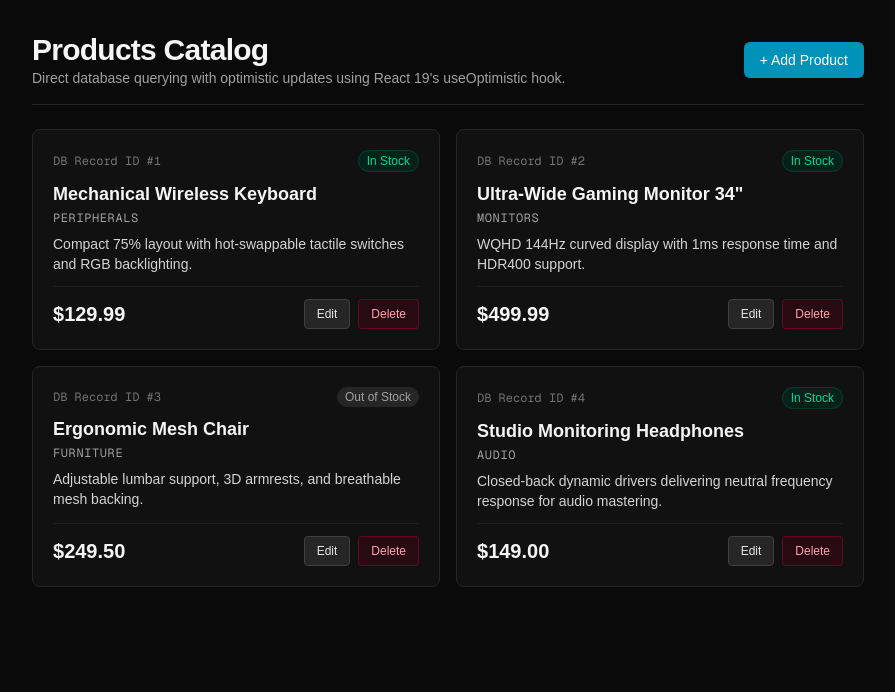
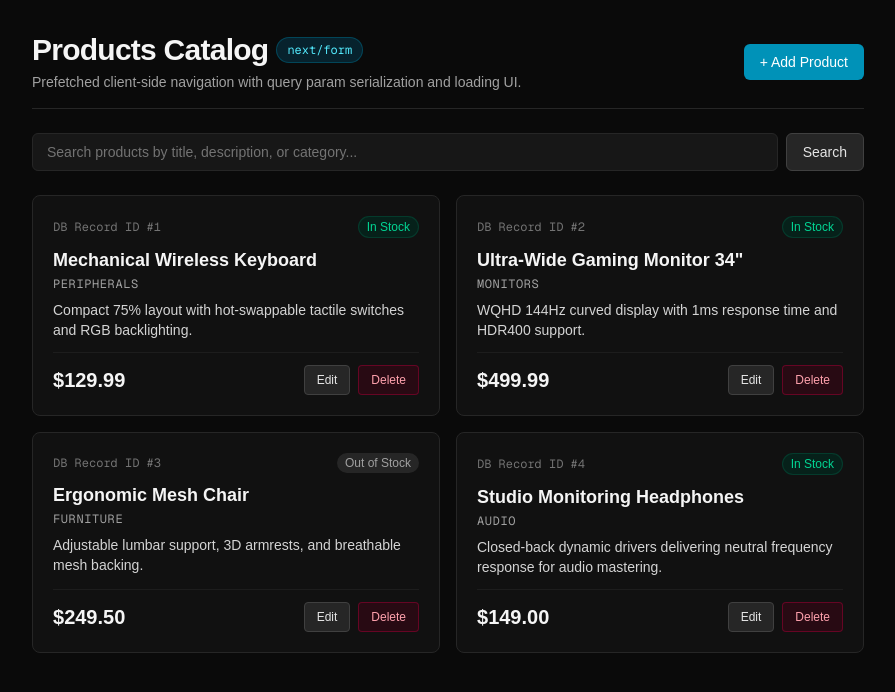
Before and after one commit to Nisarg-jain/data-fetching-demo, a Next.js app: page /products-db in a window 1280 px wide. Shown: the top 692 px of the page, without its empty margins (192-1087 px from the left). Built offline with nearby package versions, Linux system fonts and the light colour scheme.

Commit message:
feat(next-form): implement client-side prefetching search using next/form component

```diff
--- /dev/null
+++ b/app/components/search.tsx
@@ -0,0 +1,23 @@
+import Form from "next/form";
+
+export function Search({ initialQuery }: { initialQuery?: string }) {
+  return (
+    <Form action="/products-db" className="flex items-center gap-2 w-full">
+      <div className="relative flex-1">
+        <input
+          type="text"
+          name="query"
+          defaultValue={initialQuery || ""}
+          placeholder="Search products by title, description, or category..."
+          className="w-full px-3.5 py-2 text-sm bg-neutral-900 border border-neutral-800 rounded-md text-neutral-100 placeholder-neutral-500 focus:outline-none focus:border-cyan-500 transition-colors"
+        />
+      </div>
+      <button
+        type="submit"
+        className="px-4 py-2 text-sm font-medium bg-neutral-800 hover:bg-neutral-700 text-neutral-200 border border-neutral-700 rounded-md transition-colors cursor-pointer"
+      >
+        Search
+      </button>
+    </Form>
+  );
+}
--- a/app/products-db/db.ts
+++ b/app/products-db/db.ts
@@ -42,7 +42,6 @@ const initialProducts: Product[] = [
   },
 ];
 
-// Global persistence for dev server hot-reloads
 const globalForProducts = globalThis as unknown as {
   productsTable: Product[] | undefined;
 };
@@ -54,9 +53,20 @@ if (process.env.NODE_ENV !== "production") {
   globalForProducts.productsTable = productsTable;
 }
 
-export async function getProductsFromDB(): Promise<Product[]> {
-  await new Promise((resolve) => setTimeout(resolve, 300));
-  return productsTable;
+// Accepts an optional query to filter results
+export async function getProductsFromDB(query?: string): Promise<Product[]> {
+  await new Promise((resolve) => setTimeout(resolve, 400));
+  if (!query || query.trim() === "") {
+    return productsTable;
+  }
+
+  const lowerQuery = query.toLowerCase().trim();
+  return productsTable.filter(
+    (product) =>
+      product.title.toLowerCase().includes(lowerQuery) ||
+      product.description.toLowerCase().includes(lowerQuery) ||
+      product.category.toLowerCase().includes(lowerQuery)
+  );
 }
 
 export async function getProductById(id: number): Promise<Product | undefined> {
--- /dev/null
+++ b/app/products-db/loading.tsx
@@ -0,0 +1,35 @@
+export default function ProductsLoading() {
+  return (
+    <div className="p-8 max-w-4xl mx-auto space-y-6 animate-pulse">
+      <div className="flex items-center justify-between border-b border-neutral-800 pb-4">
+        <div className="space-y-2">
+          <div className="h-8 w-48 bg-neutral-800 rounded"></div>
+          <div className="h-4 w-72 bg-neutral-800/60 rounded"></div>
+        </div>
+        <div className="h-9 w-28 bg-neutral-800 rounded"></div>
+      </div>
+
+      <div className="h-10 w-full bg-neutral-800/50 rounded-md"></div>
+
+      <div className="grid grid-cols-1 md:grid-cols-2 gap-4">
+        {[1, 2, 3, 4].map((i) => (
+          <div
+            key={i}
+            className="p-5 rounded-lg border border-neutral-800/80 bg-neutral-900/40 space-y-3"
+          >
+            <div className="flex justify-between">
+              <div className="h-3 w-20 bg-neutral-800 rounded"></div>
+              <div className="h-3 w-16 bg-neutral-800 rounded"></div>
+            </div>
+            <div className="h-5 w-40 bg-neutral-800 rounded"></div>
+            <div className="h-10 w-full bg-neutral-800/60 rounded"></div>
+            <div className="flex justify-between pt-3 border-t border-neutral-800/40">
+              <div className="h-6 w-16 bg-neutral-800 rounded"></div>
+              <div className="h-6 w-24 bg-neutral-800 rounded"></div>
+            </div>
+          </div>
+        ))}
+      </div>
+    </div>
+  );
+}
--- a/app/products-db/page.tsx
+++ b/app/products-db/page.tsx
@@ -1,22 +1,33 @@
 import { getProductsFromDB } from "./db";
 import { ProductsList } from "./products-list";
+import { Search } from "@/app/components/search";
 import Link from "next/link";
 
 export const dynamic = "force-dynamic";
 
-export default async function ProductsDBPage() {
-  // Fetch initial data on the server
-  const products = await getProductsFromDB();
+export default async function ProductsDBPage({
+  searchParams,
+}: {
+  searchParams: Promise<{ query?: string }>;
+}) {
+  // Await searchParams as required in Next.js 15
+  const { query } = await searchParams;
+  const products = await getProductsFromDB(query);
 
   return (
     <div className="p-8 max-w-4xl mx-auto space-y-6">
       <div className="flex items-center justify-between border-b border-neutral-800 pb-4">
         <div>
-          <h1 className="text-3xl font-bold tracking-tight text-neutral-100">
-            Products Catalog
-          </h1>
-          <p className="text-sm text-neutral-400">
-            Direct database querying with optimistic updates using React 19&apos;s useOptimistic hook.
+          <div className="flex items-center gap-2">
+            <h1 className="text-3xl font-bold tracking-tight text-neutral-100">
+              Products Catalog
+            </h1>
+            <span className="text-xs px-2.5 py-1 rounded-full bg-cyan-950/60 border border-cyan-800/60 text-cyan-300 font-mono">
+              next/form
+            </span>
+          </div>
+          <p className="text-sm text-neutral-400 mt-1">
+            Prefetched client-side navigation with query param serialization and loading UI.
           </p>
         </div>
         <Link
@@ -27,8 +38,35 @@ export default async function ProductsDBPage() {
         </Link>
       </div>
 
-      {/* Render the Client Component with optimistic capabilities */}
-      <ProductsList products={products} />
+      {/* The next/form Search Bar */}
+      <div className="space-y-2">
+        <Search initialQuery={query} />
+        {query && (
+          <div className="flex items-center justify-between text-xs text-neutral-400 px-1">
+            <span>
+              Showing results for: <strong className="text-cyan-400">&quot;{query}&quot;</strong>
+            </span>
+            <Link
+              href="/products-db"
+              className="text-neutral-500 hover:text-neutral-300 underline"
+            >
+              Clear filter
+            </Link>
+          </div>
+        )}
+      </div>
+
+      {/* Catalog Grid or Empty State */}
+      {products.length === 0 ? (
+        <div className="p-12 text-center border border-dashed border-neutral-800 rounded-lg space-y-2">
+          <p className="text-neutral-300 font-medium">No products match your search query.</p>
+          <p className="text-xs text-neutral-500">
+            Try searching for something else or clear the filter.
+          </p>
+        </div>
+      ) : (
+        <ProductsList products={products} />
+      )}
     </div>
   );
 }
```
